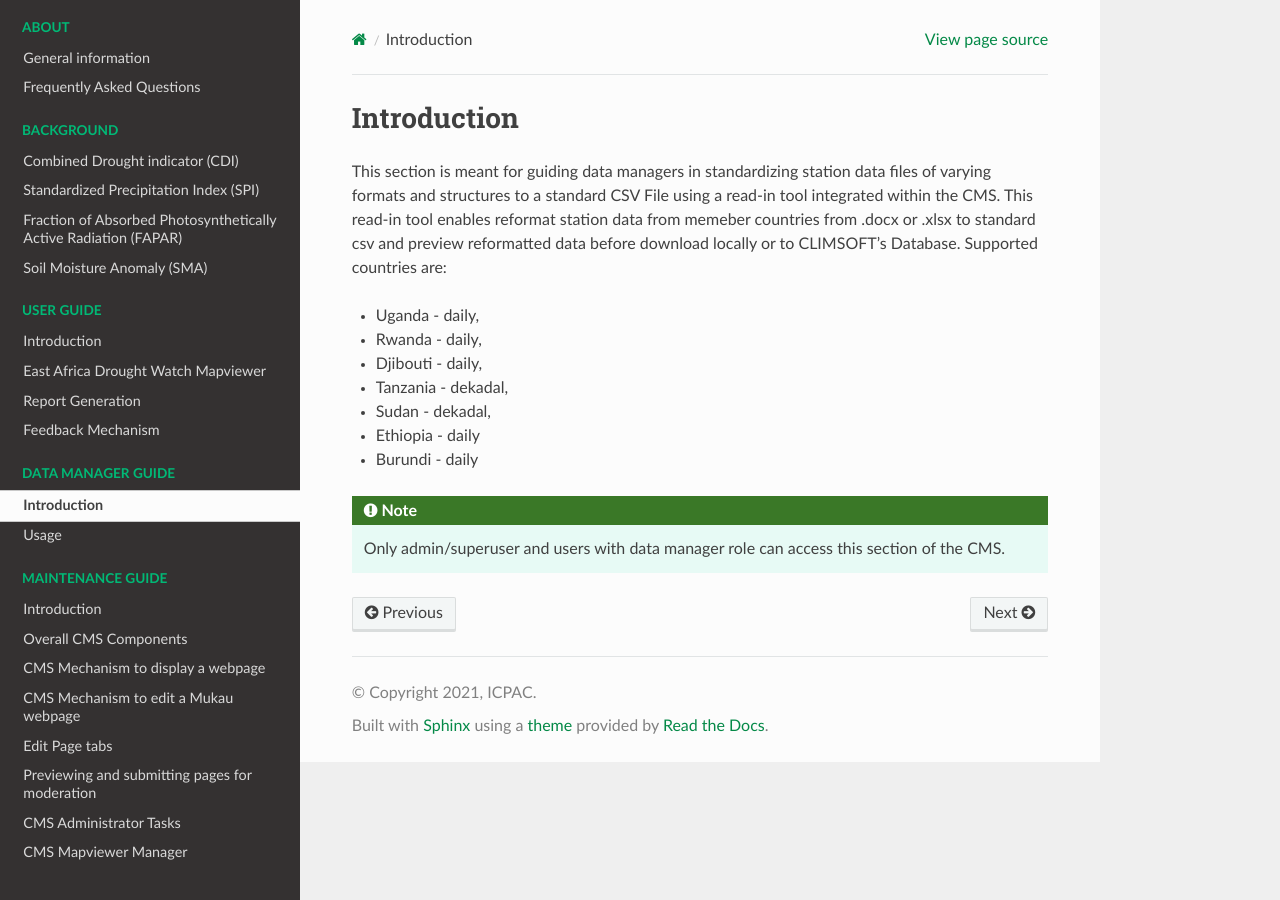
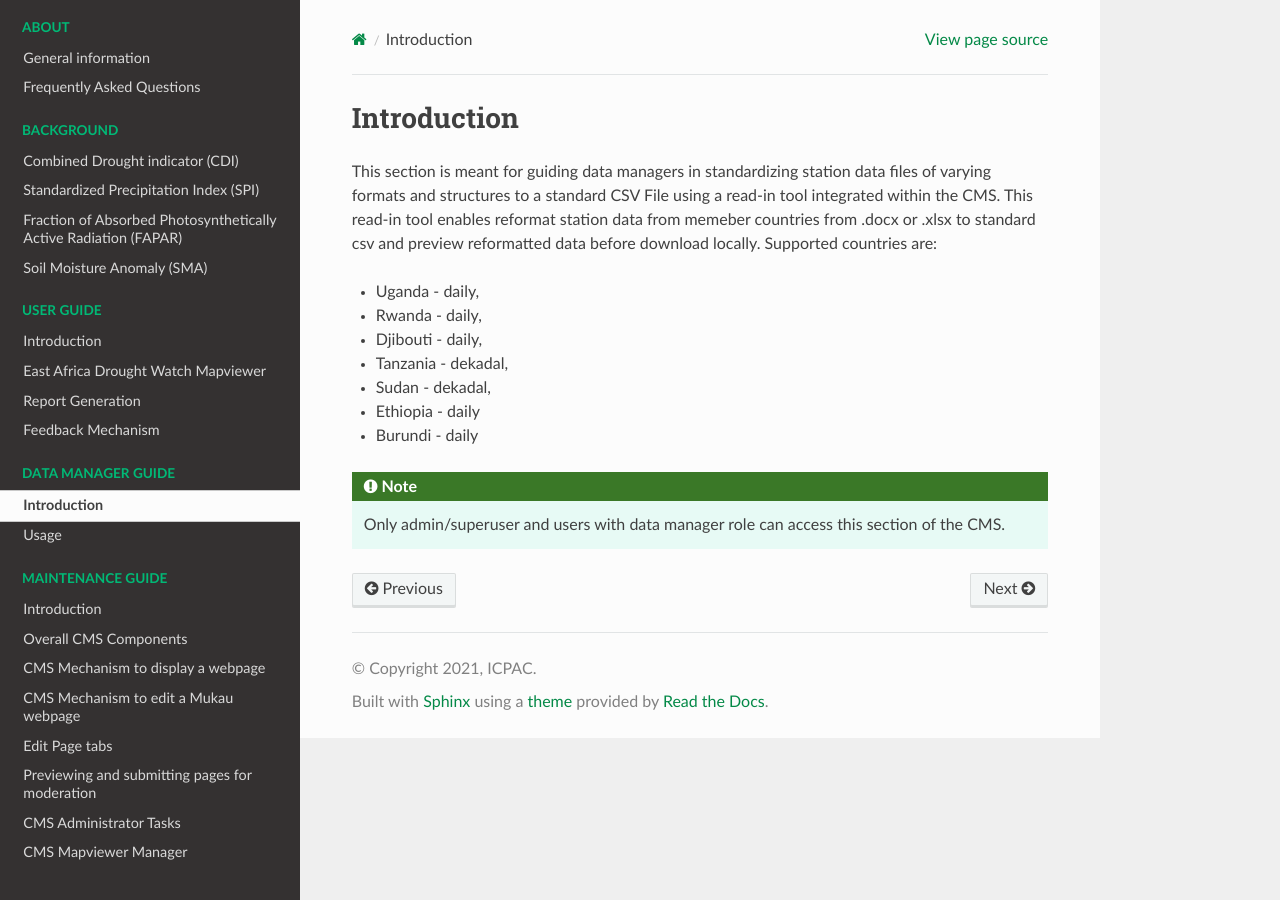
Before and after one commit to icpac-igad/eadw-docs, a Sphinx documentation site: the page built from docs/source/Data_Manager_Guide/introduction.rst, in a window 1280 px wide. Built offline with Sphinx 7.4.7 and the Read the Docs theme 2.0.0, drawn with Linux system fonts in a browser that asks for light colours.

```diff
--- a/docs/source/Data_Manager_Guide/introduction.rst
+++ b/docs/source/Data_Manager_Guide/introduction.rst
@@ -2,7 +2,7 @@
 ===============
 
 This section is meant for guiding data managers in standardizing station data files of varying formats and structures to a standard CSV File using a read-in tool integrated within the CMS.
-This read-in tool enables reformat station data from memeber countries from .docx or .xlsx to standard csv and preview reformatted data before download locally or to CLIMSOFT's Database. Supported countries are:
+This read-in tool enables reformat station data from memeber countries from .docx or .xlsx to standard csv and preview reformatted data before download locally. Supported countries are:
 
 * Uganda - daily,
 
```
